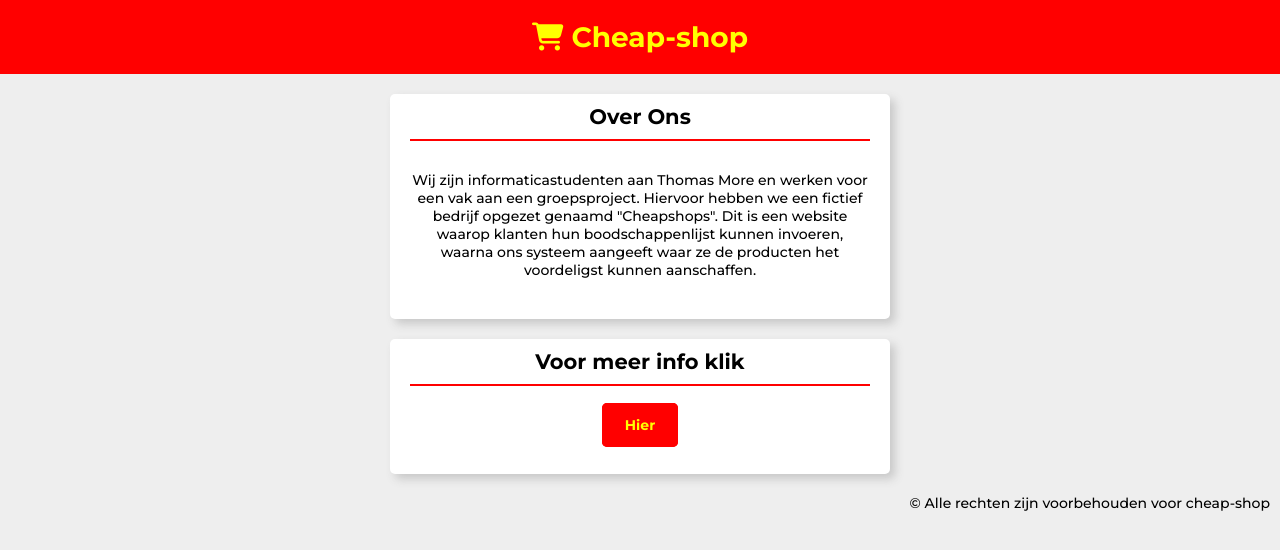
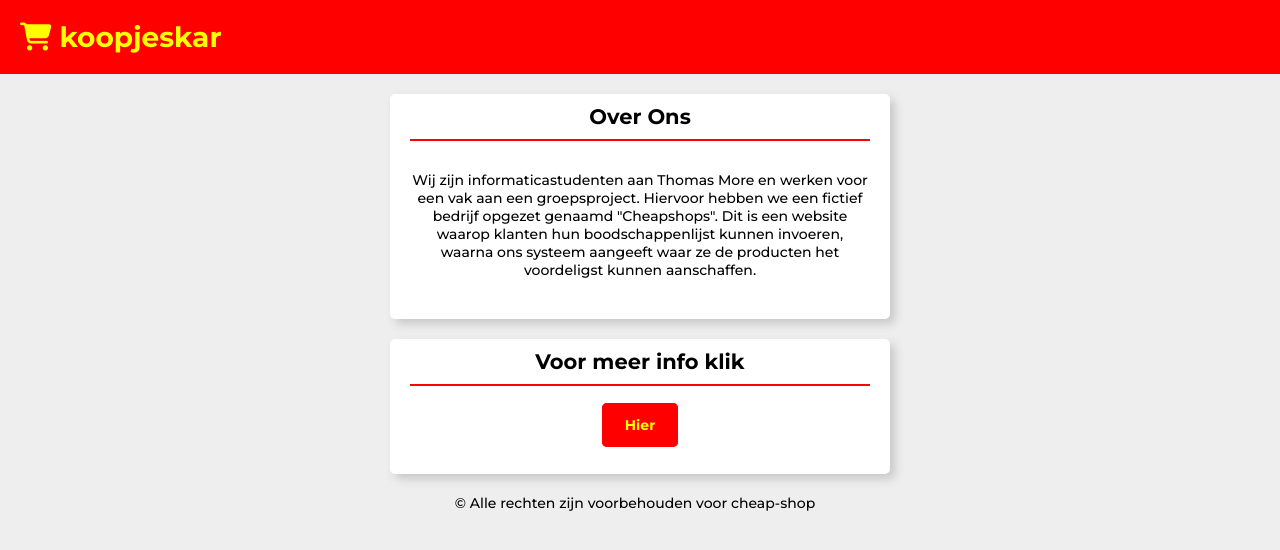
Before and after one commit to Jensgeenen/cheap-shop, a plain HTML site: page Onepager/index.html in a window 1280 px wide. Drawn offline with Linux system fonts and the light colour scheme; a web font is replaced by a local one.

Commit message:
medium screen gestart

```diff
--- a/Onepager/index.html
+++ b/Onepager/index.html
@@ -2,7 +2,7 @@
 <html lang="nl">
     <head>
         <meta charset="UTF-8" />
-        <title>Cheap-shop</title>
+        <title>koopjeskar</title>
         <meta name="viewport" content="user-scalable=no, initial-scale=1.0">
         <meta name="Author" content="Jens Geenen, Alex Hendrickx, Jesse Waerenborgh en Jolien Bracke">
         <meta name="description" content="Cheap-shop is een bedrijf dat zich richt op Kortingen in Belgische winkels,om de mensen die het moeilijk hebben om rond te komen met geld doorheen de maand">
@@ -13,7 +13,7 @@
     </head>
     <body>
         <Header>
-            <h1><i class="fa-solid fa-cart-shopping"></i>  Cheap-shop</h1>
+            <h1><i class="fa-solid fa-cart-shopping"></i>  koopjeskar</h1>
         </Header>
 
         <section>
@@ -28,7 +28,7 @@
 
         <section>
             <h2>Voor meer info klik</h2>
-            <p><a href="https://docs.google.com/forms/d/1Y620aDb9B7eq4bZBY2SVj68PC_ZaiXh7IbP7vAxhLbA/viewform?ts=673dd733&edit_requested=true">Hier</a></p>
+            <p><a href="https://docs.google.com/forms/d/1Y620aDb9B7eq4bZBY2SVj68PC_ZaiXh7IbP7vAxhLbA/viewform?ts=673dd733&edit_requested=true" target="_blank">Hier</a></p>
         </section>
 
         <footer>
--- a/Onepager/shop.css
+++ b/Onepager/shop.css
@@ -63,6 +63,15 @@ section p {
 }
 
 footer {
-    text-align: right;
+    text-align: center;
     margin-right: 10px;
 }
+
+@media screen and (min-width:850px) {
+    h1 {
+        text-align: left;
+    }
+
+    section {
+    }
+}
```
